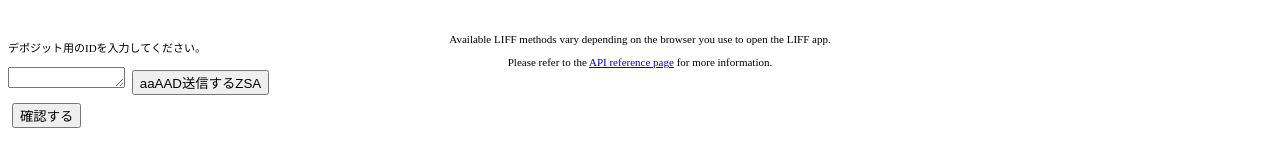
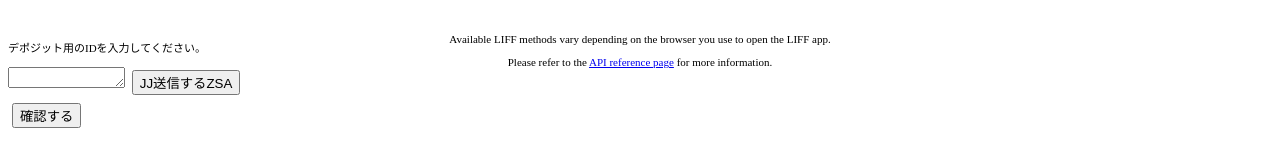
Before and after one commit to nishida-sugiura/starter, a plain HTML site: page index.html in a window 1280 px wide. Shown: the part 312-472 px from the top of the page. Drawn offline with nearby package versions, Linux system fonts and the light colour scheme; a script that the page names is missing.

Commit message:
Update index.html

```diff
--- a/index.html
+++ b/index.html
@@ -177,7 +177,7 @@
   <textarea id="textArea" rows="1" cols="12"></textarea>
 
 
-   <button id="postButton" onclick="">aaAAD送信するZSA</button>
+   <button id="postButton" onclick="">JJ送信するZSA</button>
   <br>
   <button id="getButton">確認する</button>
   <script src="https://code.jquery.com/jquery-3.5.1.min.js"
```
